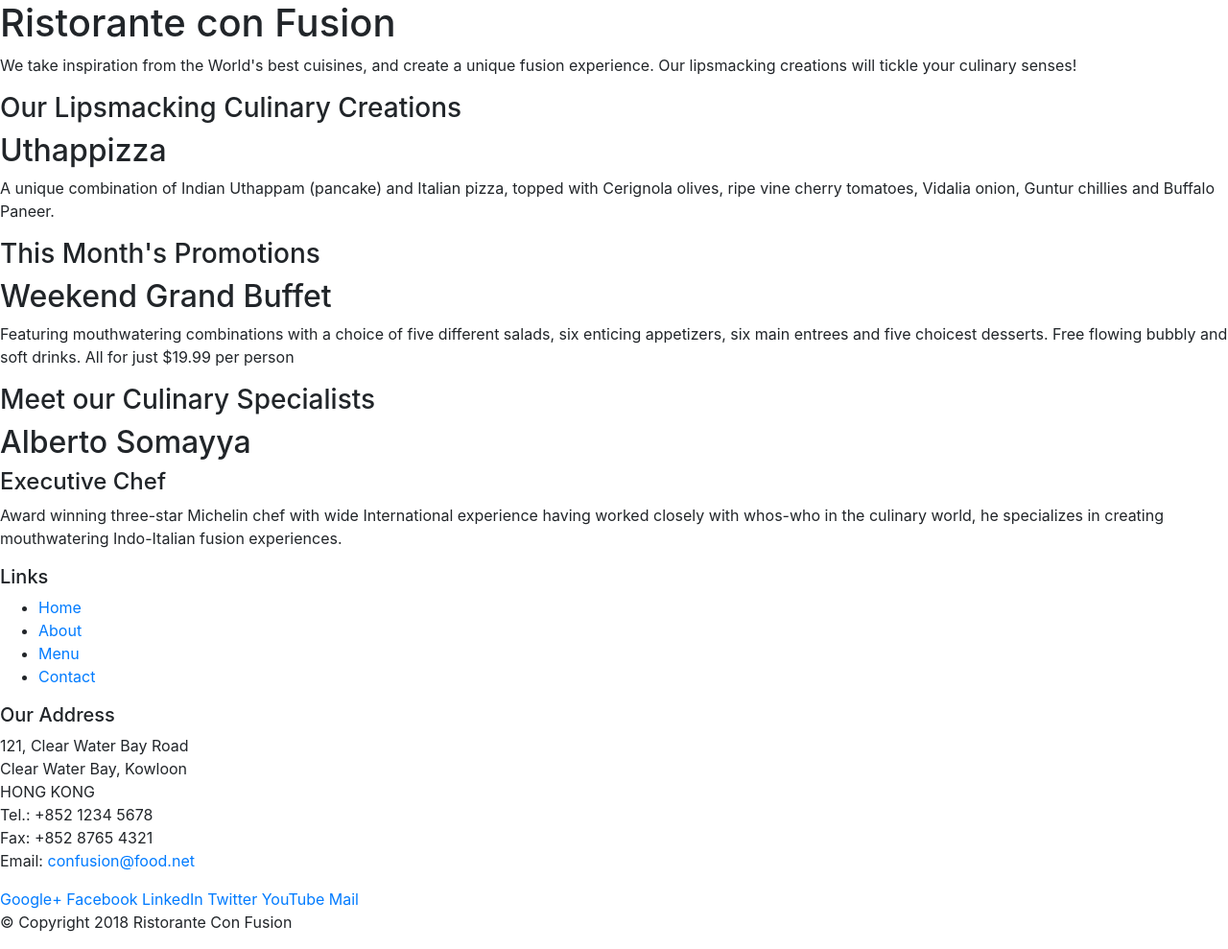
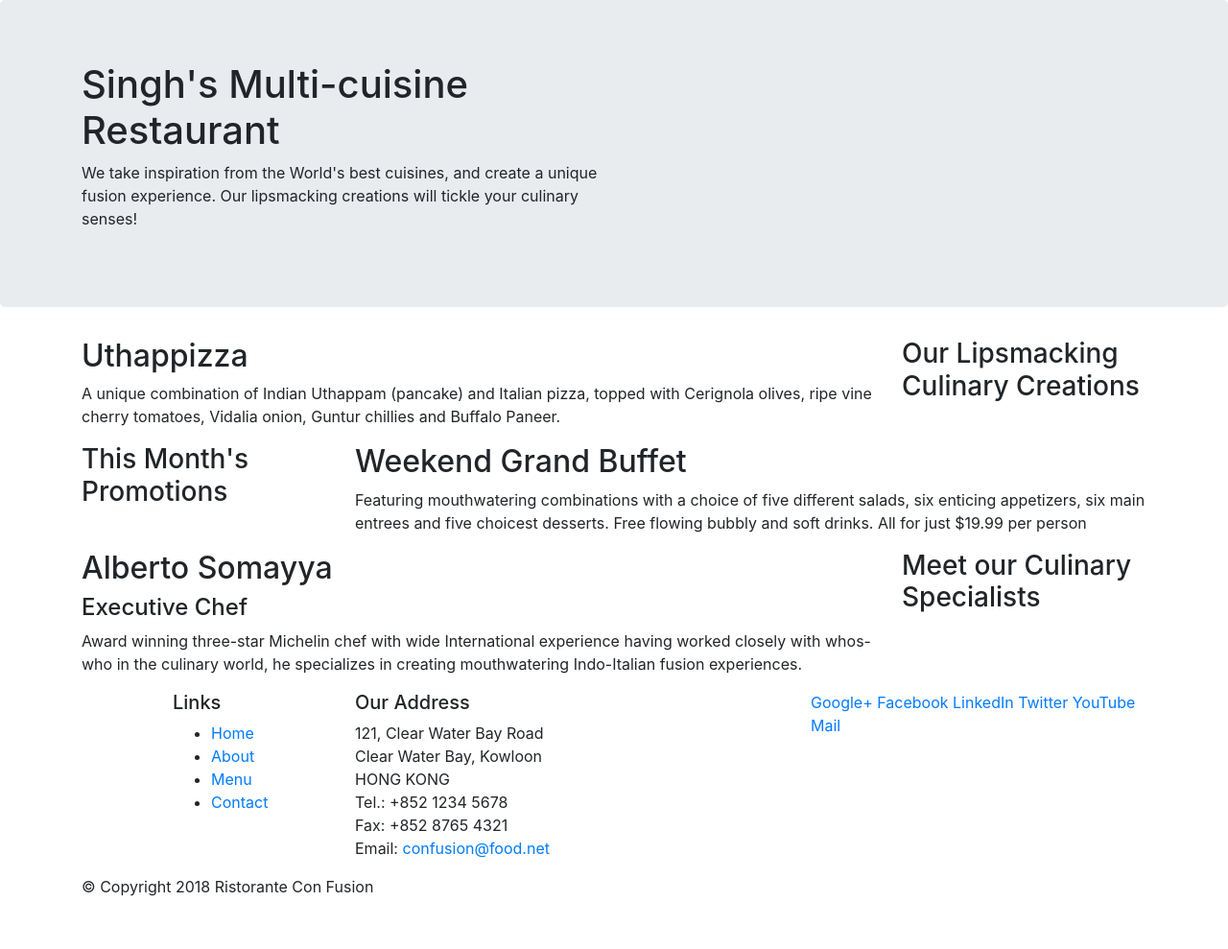
Before and after one commit to Debasnan10/BootstrapTraining, a website: page index.html in a window 1280 px wide. Shown: the whole page at 96% size. After the commit the page ends 952 px from the top, so only its background shows below. Drawn offline with nearby package versions, Linux system fonts and the light colour scheme.

Commit message:
Bootstarp Grid Part 1

```diff
--- a/index.html
+++ b/index.html
@@ -13,46 +13,46 @@
 
 <body>
 
-    <header>
-        <div>
-            <div>
-                <div>
-                    <h1>Ristorante con Fusion</h1>
+    <header class="jumbotron">
+        <div class="container">
+            <div class="row">
+                <div class="col-12 col-sm-6">
+                    <h1>Singh's Multi-cuisine Restaurant</h1>
                     <p>We take inspiration from the World's best cuisines, and create a unique fusion experience. Our lipsmacking creations will tickle your culinary senses!</p>
                 </div>
-                <div>
+                <div class="col-12 col-sm">
                 </div>
             </div>
         </div>
     </header>
 
-    <div>
-        <div>
-            <div>
+    <div class="container">
+        <div class="row">
+            <div class="col-12 col-sm-4 order-sm-last col-md-3">
                 <h3>Our Lipsmacking Culinary Creations</h3>
             </div>
-            <div>
+            <div class="col col-sm order-sm-first col-md">
                 <h2>Uthappizza</h2>
                 <p>A unique combination of Indian Uthappam (pancake) and Italian pizza, topped with Cerignola olives, ripe vine cherry tomatoes, Vidalia onion, Guntur chillies and Buffalo Paneer.</p>
             </div>
         </div>
 
 
-        <div>
-            <div>
+        <div class="row">
+            <div class="col-12 col-sm-4 col-md-3">
                 <h3>This Month's Promotions</h3>
             </div>
-            <div>
+            <div class="col col-sm col-md">
                 <h2>Weekend Grand Buffet</h2>
                 <p>Featuring mouthwatering combinations with a choice of five different salads, six enticing appetizers, six main entrees and five choicest desserts. Free flowing bubbly and soft drinks. All for just $19.99 per person </p>
             </div>
         </div>
 
-        <div>
-            <div>
+        <div class="row">
+            <div class="col-12 col-sm-4 order-sm-last col-md-3">
                 <h3>Meet our Culinary Specialists</h3>
             </div>
-            <div>
+            <div class="col col-sm order-sm-first col-md">
                 <h2>Alberto Somayya</h2>
                 <h4>Executive Chef</h4>
                 <p>Award winning three-star Michelin chef with wide International experience having worked closely with whos-who in the culinary world, he specializes in creating mouthwatering Indo-Italian fusion experiences. </p>
@@ -61,9 +61,9 @@
     </div>
 
     <footer>
-        <div>
-            <div>
-                <div>
+        <div class="container">
+            <div class="row">
+                <div class="col-4 offset-1 col-sm-2">
                     <h5>Links</h5>
                     <ul>
                         <li><a href="#">Home</a></li>
@@ -72,7 +72,7 @@
                         <li><a href="#">Contact</a></li>
                     </ul>
                 </div>
-                <div>
+                <div class="col-7 col-sm-5">
                     <h5>Our Address</h5>
                     <address>
 		              121, Clear Water Bay Road<br>
@@ -83,7 +83,7 @@
 		              Email: <a href="mailto:confusion@food.net">confusion@food.net</a>
 		           </address>
                 </div>
-                <div>
+                <div class="col-12 col-sm-4">
                     <div>
                         <a href="http://google.com/+">Google+</a>
                         <a href="http://www.facebook.com/profile.php?id=">Facebook</a>
@@ -94,8 +94,8 @@
                     </div>
                 </div>
            </div>
-           <div>
-                <div>
+           <div class="row">
+                <div class="col-auto">
                     <p>© Copyright 2018 Ristorante Con Fusion</p>
                 </div>
            </div>
```
